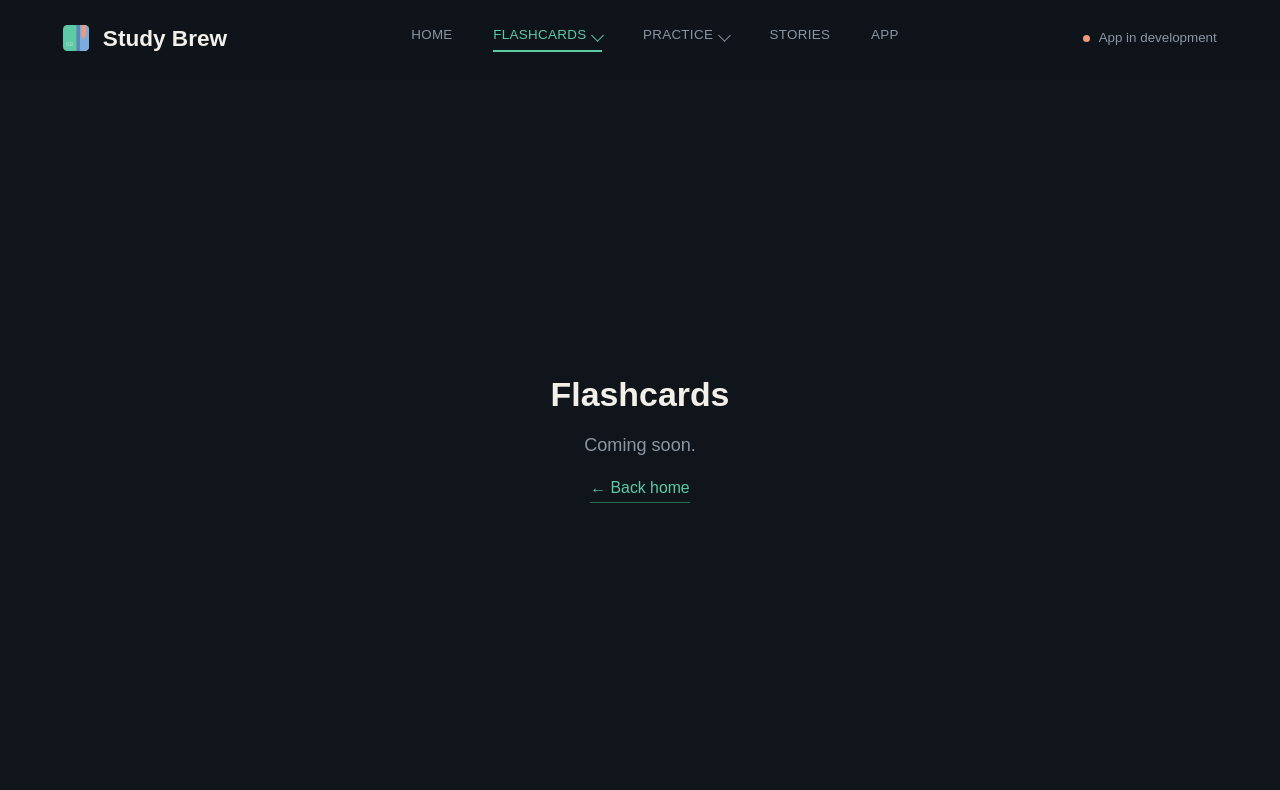
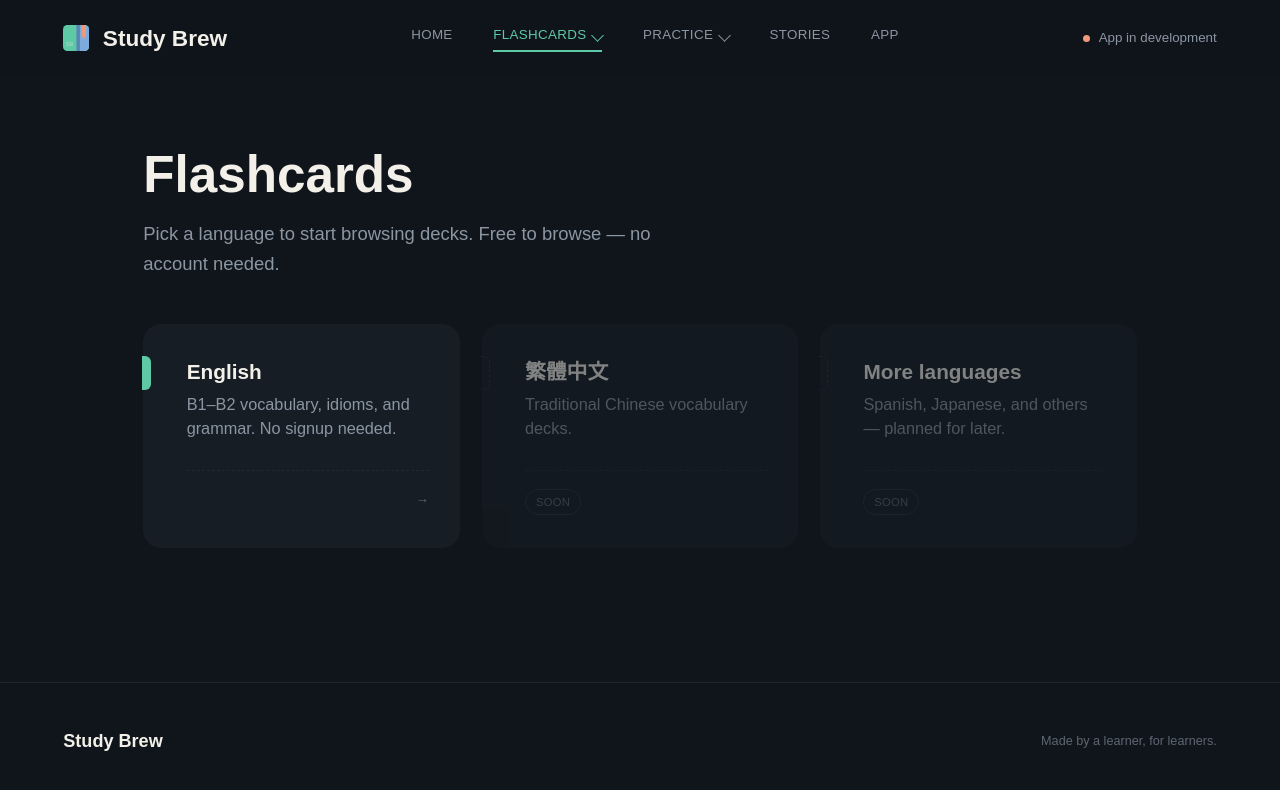
Before and after one commit to sillyledger/studybrew, a Next.js app: page /flashcards in a window 1280 px wide. Shown: the top 790 px of the page. Built offline with nearby package versions, Linux system fonts and the light colour scheme; a web font is replaced by a local one.

Commit message:
Turn Flashcards page into a language hub

```diff
--- a/app/flashcards/page.tsx
+++ b/app/flashcards/page.tsx
@@ -1,20 +1,102 @@
 import Link from "next/link";
 import Nav from "@/components/Nav";
+
+const LANGUAGES = [
+  {
+    slug: "english",
+    name: "English",
+    description: "B1–B2 vocabulary, idioms, and grammar. No signup needed.",
+    tab: "bg-teal",
+    available: true,
+  },
+  {
+    slug: "chinese",
+    name: "繁體中文",
+    description: "Traditional Chinese vocabulary decks.",
+    tab: "bg-blue",
+    available: false,
+  },
+  {
+    slug: "more",
+    name: "More languages",
+    description: "Spanish, Japanese, and others — planned for later.",
+    tab: "bg-coral",
+    available: false,
+  },
+];
 
 export default function FlashcardsPage() {
   return (
     <main className="flex min-h-screen flex-col">
       <Nav />
-      <div className="flex flex-1 flex-col items-center justify-center gap-4 px-6 text-center">
-        <h1 className="text-3xl font-black">Flashcards</h1>
-        <p className="max-w-md text-text-muted">Coming soon.</p>
-        <Link
-          href="/"
-          className="border-b border-teal-dim pb-0.5 font-mono text-sm text-teal"
-        >
-          ← Back home
-        </Link>
+
+      <div className="mx-auto w-full max-w-[1120px] px-6 pb-10 pt-10 md:px-14 md:pt-16">
+        <h1 className="text-[clamp(2.2rem,4vw,3.1rem)] font-black leading-[1.02]">
+          Flashcards
+        </h1>
+        <p className="mt-4 max-w-[54ch] text-[1.02rem] leading-[1.6] text-text-muted">
+          Pick a language to start browsing decks. Free to browse — no account needed.
+        </p>
       </div>
+
+      <div className="mx-auto w-full max-w-[1120px] px-6 pb-20 md:px-14">
+        <div className="grid grid-cols-1 gap-[1.2rem] md:grid-cols-3">
+          {LANGUAGES.map((lang) => {
+            const cardClassName = `relative rounded-2xl bg-panel py-[1.8rem] pl-[2.4rem] pr-[1.7rem] ${
+              lang.available ? "" : "opacity-50"
+            } ${
+              lang.available
+                ? "transition-[transform,border-color] duration-200 hover:-translate-y-1"
+                : ""
+            }`;
+            const cardContent = (
+              <>
+                <span
+                  className={`absolute -left-px top-[1.8rem] h-[34px] w-2 rounded-r-[6px] ${
+                    lang.available
+                      ? lang.tab
+                      : "border-[1.5px] border-l-0 border-dashed border-line"
+                  }`}
+                />
+                <h3 className="text-[1.15rem] font-bold">{lang.name}</h3>
+                <p className="mt-1 text-[0.9rem] leading-[1.5] text-text-muted">
+                  {lang.description}
+                </p>
+                <div className="mt-[1.6rem] flex items-center justify-between border-t border-dashed border-line-soft pt-4 font-mono text-[0.76rem] text-text-muted-2">
+                  {lang.available ? (
+                    <span className="ml-auto">→</span>
+                  ) : (
+                    <span className="rounded-full border border-line px-[0.55rem] py-[0.22rem] text-[0.62rem] uppercase tracking-wide">
+                      Soon
+                    </span>
+                  )}
+                </div>
+              </>
+            );
+
+            return lang.available ? (
+              <Link
+                key={lang.slug}
+                href={`/flashcards/${lang.slug}`}
+                className={cardClassName}
+              >
+                {cardContent}
+              </Link>
+            ) : (
+              <div key={lang.slug} className={cardClassName}>
+                {cardContent}
+              </div>
+            );
+          })}
+        </div>
+      </div>
+
+      <footer className="mt-auto flex flex-wrap items-center justify-between gap-4 border-t border-line-soft px-6 py-10 md:px-14">
+        <span className="text-base font-bold">Study Brew</span>
+        <span className="font-mono text-[0.7rem] text-text-muted-2">
+          Made by a learner, for learners.
+        </span>
+      </footer>
     </main>
   );
 }
```
